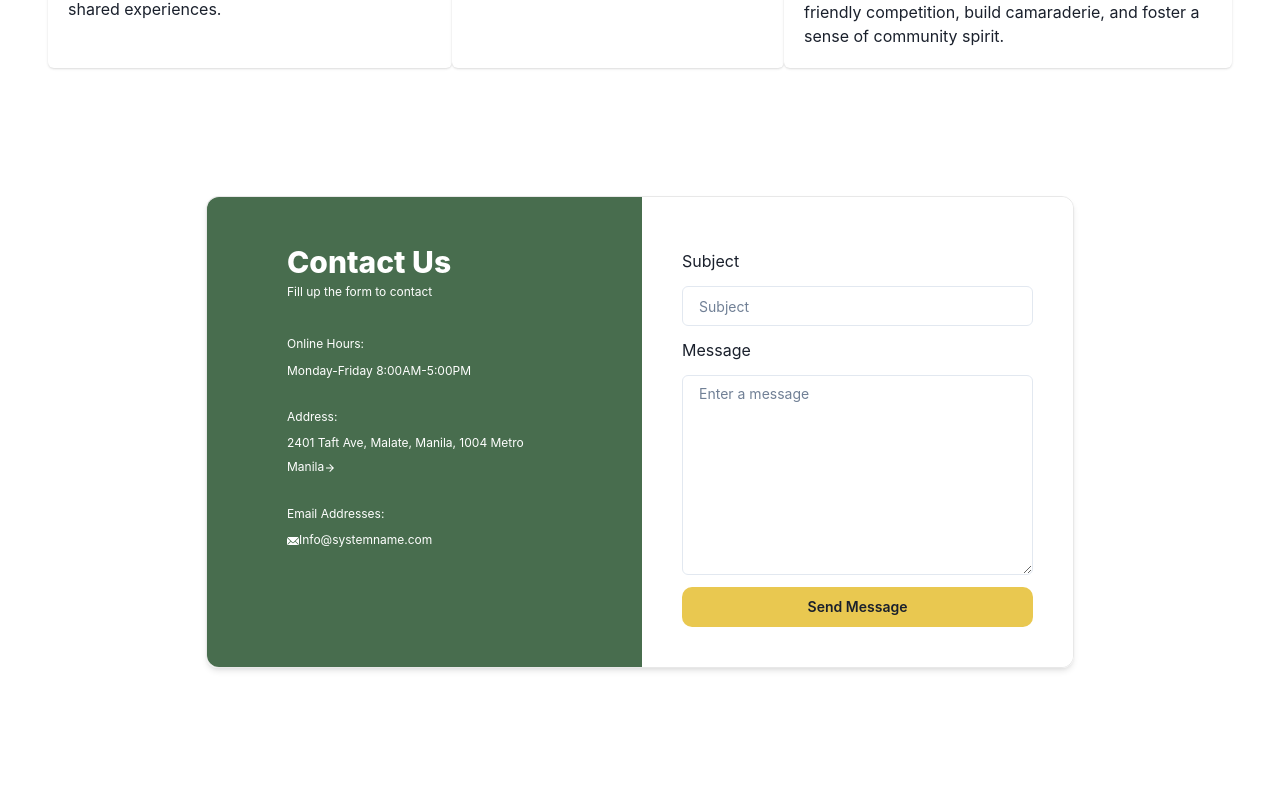
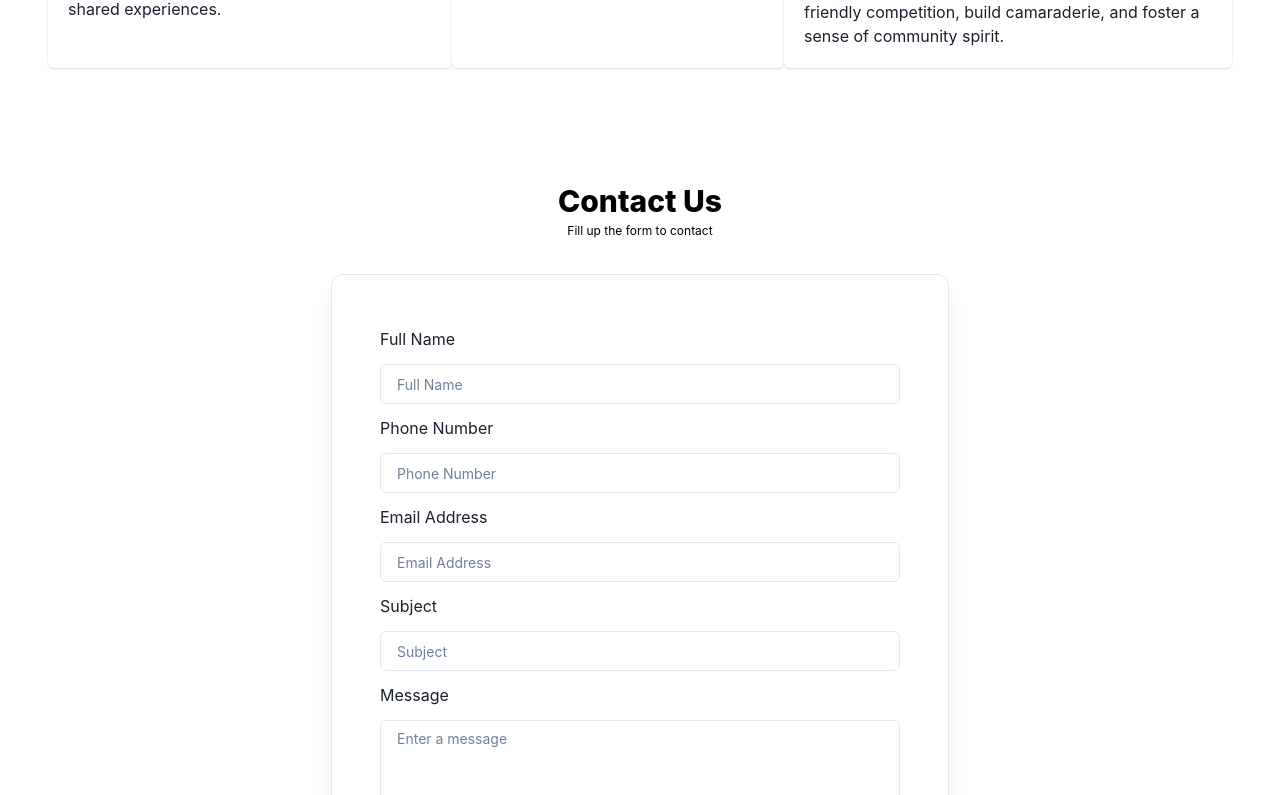
Before and after one commit to p-tolentino/hoa-mis, a React (Create React App) app in the folder my-app/: page / in a window 1280 px wide. Shown: the part 1525-2320 px from the top of the page. Before the commit the page ends 2243 px from the top, so only its background shows below. Built offline with nearby package versions, Linux system fonts and the light colour scheme.

Commit message:
updated Contact Us design & removed Section in id

```diff
--- a/my-app/src/pages/ContactUs.tsx
+++ b/my-app/src/pages/ContactUs.tsx
@@ -5,138 +5,109 @@ import {
   Text,
   Box,
   Textarea,
-  Spacer,
+  Stack,
   Input,
+  Heading,
 } from "@chakra-ui/react";
 // import "@fontsource/cabin";
 import { Icon } from "@chakra-ui/react";
-import { ArrowForwardIcon, EmailIcon } from "@chakra-ui/icons";
+import { EmailIcon } from "@chakra-ui/icons";
 import { useState } from "react";
 
 function ContactUs() {
+  const [fullname, setFullname] = useState("");
+  const [email, setEmail] = useState("");
+  const [phonenumber, setPhonenumber] = useState("");
   const [subject, setSubject] = useState("");
   const [message, setMessage] = useState("");
 
   return (
-    <Flex id="contactUsSection" mx={"3rem"}>
+    <Flex id="contactUs" mx={"3rem"}>
       <Container
-        id="contact_us"
-        maxW={{ base: "90%", md: "900px" }}
+        maxW={{ base: "90%", md: "650px" }}
         py={{ base: "25px", md: "50px" }}
-        pt={{ base: "100px", md: "80px" }}
+        pt={{ base: "100px", md: "50px" }}
       >
+        <Stack>
+          <Box p="20px">
+            <Heading
+              size={{ base: "md", md: "lg" }}
+              fontStyle="bold"
+              fontWeight={{ base: "650", md: "800" }}
+              lineHeight={{ base: "20px", md: "30px" }}
+              textAlign="center"
+              color="black"
+            >
+              Contact Us
+            </Heading>
+            <Text
+              fontSize={{ base: "10px", md: "12px" }}
+              fontWeight={{ base: "400px", md: "600px" }}
+              align="center"
+              lineHeight="30px"
+              color="black"
+            >
+              Fill up the form to contact
+            </Text>
+          </Box>
           <Flex
-          direction={{ base: "column", md: "row" }}
+            direction={{ base: "column", md: "column" }}
             border="1px solid #e8e8e8"
-          boxShadow="md"
+            boxShadow="xl"
             borderRadius="xl"
           >
             <Flex
-            bgColor="brand.500"
-            opacity="90%"
-            direction="column"
-            borderTopLeftRadius={{ base: "xl", md: "xl" }}
-            borderTopRightRadius={{ base: "xl", md: "0" }}
-            borderBottomLeftRadius={{ base: "0", md: "xl" }}
-            px={{ base: "35px", md: "80px" }}
-            py={{ base: "35px", md: "50px" }}
-            width={{ base: "200", md: "450px" }}
-          >
-            <Box>
-              <Text
-                fontSize={{ base: "20px", md: "30px" }}
-                fontStyle="bold"
-                fontWeight={{ base: "650", md: "800" }}
-                lineHeight={{ base: "20px", md: "30px" }}
-                color="white"
-              >
-                Contact Us
-              </Text>
-              <Text
-                fontSize={{ base: "10px", md: "12px" }}
-                fontWeight={{ base: "400px", md: "600px" }}
-                lineHeight="30px"
-                color="white"
-              >
-                Fill up the form to contact
-              </Text>
-              <Text
-                fontSize={{ base: "12px", md: "12px" }}
-                fontStyle="normal"
-                fontWeight={{ base: "400px", md: "600px" }}
-                lineHeight={{ base: "20px", md: "25px" }}
-                color="white"
-                marginTop={{ base: "4", md: "6" }}
-              >
-                Online Hours:
-              </Text>
-              <Text
-                fontSize={{ base: "10px", md: "12px" }}
-                fontStyle="normal"
-                fontWeight={{ base: "400px", md: "300px" }}
-                marginTop={{ base: "1", md: "1.5" }}
-                color="white"
-              >
-                Monday-Friday 8:00AM-5:00PM
-              </Text>
-              <Text
-                fontSize={{ base: "12px", md: "12px" }}
-                fontStyle="normal"
-                fontWeight={{ base: "400px", md: "600px" }}
-                lineHeight={{ base: "20px", md: "25px" }}
-                color="white"
-                marginTop={{ base: "4", md: "6" }}
-              >
-                Address:
-              </Text>
-              <Text
-                as="a"
-                rel="noopener"
-                target="_blank"
-                href="https://maps.app.goo.gl/6jai6r2Lv8Fx3PvQA"
-                fontSize={{ base: "10px", md: "12px" }}
-                fontStyle="normal"
-                fontWeight={{ base: "400px", md: "300px" }}
-                color="white"
-              >
-                2401 Taft Ave, Malate, Manila, 1004 Metro Manila
-                <Icon as={ArrowForwardIcon} />
-              </Text>
-              <Text
-                fontSize={{ base: "12px", md: "12px" }}
-                fontStyle="normal"
-                fontWeight={{ base: "400px", md: "600px" }}
-                lineHeight={{ base: "20px", md: "25px" }}
-                color="white"
-                marginTop={{ base: "4", md: "6" }}
-              >
-                Email Addresses:
-              </Text>
-              <Text
-                as="a"
-                href="mailto:Info@systemname.com"
-                fontSize={{ base: "10px", md: "12px" }}
-                fontStyle="normal"
-                fontWeight={{ base: "400px", md: "300px" }}
-                color="white"
-              >
-                <Icon as={EmailIcon} />
-                Info@systemname.com
-              </Text>
-            </Box>
-          </Flex>
-          <Spacer />
-          <Flex
-            alignContent="center"
+              alignSelf="center"
               direction="column"
               backgroundColor="white"
-            borderTopRightRadius={{ base: "0", md: "xl" }}
-            borderTopLeftRadius="0"
-            borderBottomRightRadius={{ base: "xl", md: "xl" }}
-            borderBottomLeftRadius={{ base: "xl", md: "0" }}
-            width={{ base: "200", md: "450px" }}
+              width={{ base: "200", md: "600px" }}
               padding={{ base: "5", md: "10" }}
             >
+              <Text
+                fontSize={{ base: "12px", md: "16px" }}
+                fontStyle="bold"
+                fontWeight={{ base: "300px", md: "600px" }}
+                lineHeight="49px"
+              >
+                Full Name
+              </Text>
+              <Input
+                placeholder="Full Name"
+                type="email"
+                //   rows="1"
+                fontSize={{ base: "10px", md: "14px" }}
+                onChange={(e) => setFullname(e.target.value)}
+              />
+              <Text
+                fontSize={{ base: "12px", md: "16px" }}
+                fontStyle="bold"
+                fontWeight={{ base: "300px", md: "600px" }}
+                lineHeight="49px"
+              >
+                Phone Number
+              </Text>
+              <Input
+                placeholder="Phone Number"
+                type="email"
+                //   rows="1"
+                fontSize={{ base: "10px", md: "14px" }}
+                onChange={(e) => setPhonenumber(e.target.value)}
+              />
+              <Text
+                fontSize={{ base: "12px", md: "16px" }}
+                fontStyle="bold"
+                fontWeight={{ base: "300px", md: "600px" }}
+                lineHeight="49px"
+              >
+                Email Address
+              </Text>
+              <Input
+                placeholder="Email Address"
+                type="email"
+                //   rows="1"
+                fontSize={{ base: "10px", md: "14px" }}
+                onChange={(e) => setEmail(e.target.value)}
+              />
               <Text
                 fontSize={{ base: "12px", md: "16px" }}
                 fontStyle="bold"
@@ -184,6 +155,7 @@ function ContactUs() {
               </Button>
             </Flex>
           </Flex>
+        </Stack>
       </Container>
     </Flex>
   );
--- a/my-app/src/pages/Facilities.tsx
+++ b/my-app/src/pages/Facilities.tsx
@@ -8,25 +8,25 @@ import {
   Image,
   Divider,
   Box,
-  Spacer
-} from '@chakra-ui/react'
+  Spacer,
+} from "@chakra-ui/react";
 
-function Facilities () {
+function Facilities() {
   return (
-    <Box id='facilitiesSection' m={'3rem'}>
-      <Heading size='lg' mb='1rem'>
+    <Box id="facilities" m={"3rem"}>
+      <Heading size="lg" mb="1rem">
         Facilities
       </Heading>
       <Flex>
-        <Card maxW='md' pos={'static'}>
+        <Card maxW="md" pos={"static"}>
           <CardBody>
             <Image
-              src='https://houseforall.files.wordpress.com/2011/10/clubhouse.jpg'
-              alt='Clubhouse'
-              borderRadius='lg'
+              src="https://houseforall.files.wordpress.com/2011/10/clubhouse.jpg"
+              alt="Clubhouse"
+              borderRadius="lg"
             />
-            <Stack mt='6' spacing='3'>
-              <Heading size='md'>Clubhouse</Heading>
+            <Stack mt="6" spacing="3">
+              <Heading size="md">Clubhouse</Heading>
               <Divider />
               <Text>
                 Welcome to the charming Clubhouse nestled within the heart of
@@ -39,15 +39,15 @@ function Facilities () {
           </CardBody>
         </Card>
         <Spacer />
-        <Card maxW='md' pos={'static'}>
+        <Card maxW="md" pos={"static"}>
           <CardBody>
             <Image
-              src='  https://images.unsplash.com/photo-1575429198097-0414ec08e8cd?q=80&w=1170&auto=format&fit=crop&ixlib=rb-4.0.3&ixid=M3wxMjA3fDB8MHxwaG90by1wYWdlfHx8fGVufDB8fHx8fA%3D%3D'
-              alt='Swimming Pool'
-              borderRadius='lg'
+              src="  https://images.unsplash.com/photo-1575429198097-0414ec08e8cd?q=80&w=1170&auto=format&fit=crop&ixlib=rb-4.0.3&ixid=M3wxMjA3fDB8MHxwaG90by1wYWdlfHx8fGVufDB8fHx8fA%3D%3D"
+              alt="Swimming Pool"
+              borderRadius="lg"
             />
-            <Stack mt='6' spacing='3'>
-              <Heading size='md'>Swimming Pool</Heading>
+            <Stack mt="6" spacing="3">
+              <Heading size="md">Swimming Pool</Heading>
               <Divider />
               <Text>
                 Our pristine swimming pool, nestled amid lush greenery and a
@@ -59,15 +59,15 @@ function Facilities () {
           </CardBody>
         </Card>
         <Spacer />
-        <Card maxW='md' pos={'static'}>
+        <Card maxW="md" pos={"static"}>
           <CardBody>
             <Image
-              src='https://images.unsplash.com/photo-1494199505258-5f95387f933c?q=80&w=1173&auto=format&fit=crop&ixlib=rb-4.0.3&ixid=M3wxMjA3fDB8MHxwaG90by1wYWdlfHx8fGVufDB8fHx8fA%3D%3D'
-              alt='Basketball Court'
-              borderRadius='lg'
+              src="https://images.unsplash.com/photo-1494199505258-5f95387f933c?q=80&w=1173&auto=format&fit=crop&ixlib=rb-4.0.3&ixid=M3wxMjA3fDB8MHxwaG90by1wYWdlfHx8fGVufDB8fHx8fA%3D%3D"
+              alt="Basketball Court"
+              borderRadius="lg"
             />
-            <Stack mt='6' spacing='3'>
-              <Heading size='md'>Basketball Court</Heading>
+            <Stack mt="6" spacing="3">
+              <Heading size="md">Basketball Court</Heading>
               <Divider />
               <Text>
                 The meticulously designed basketball court nestled within our
@@ -81,6 +81,6 @@ function Facilities () {
         </Card>
       </Flex>
     </Box>
-  )
+  );
 }
-export default Facilities
+export default Facilities;
```
Lines whose indentation alone changed are shown as unchanged.
